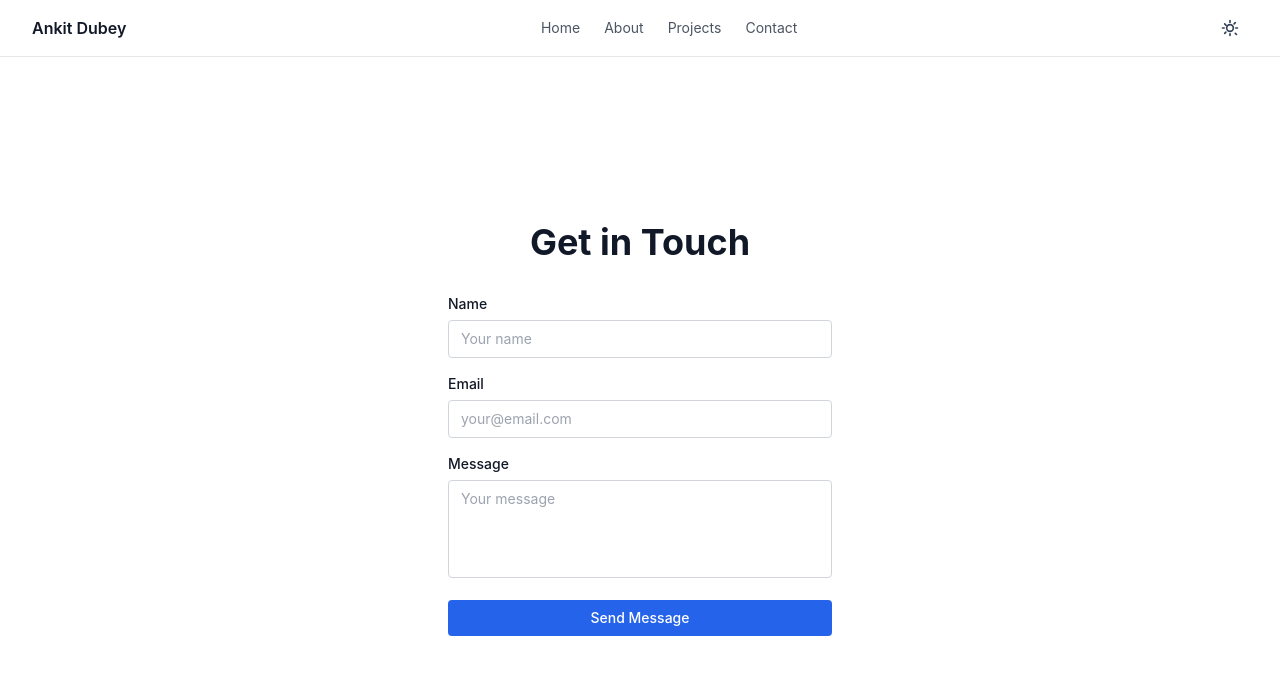
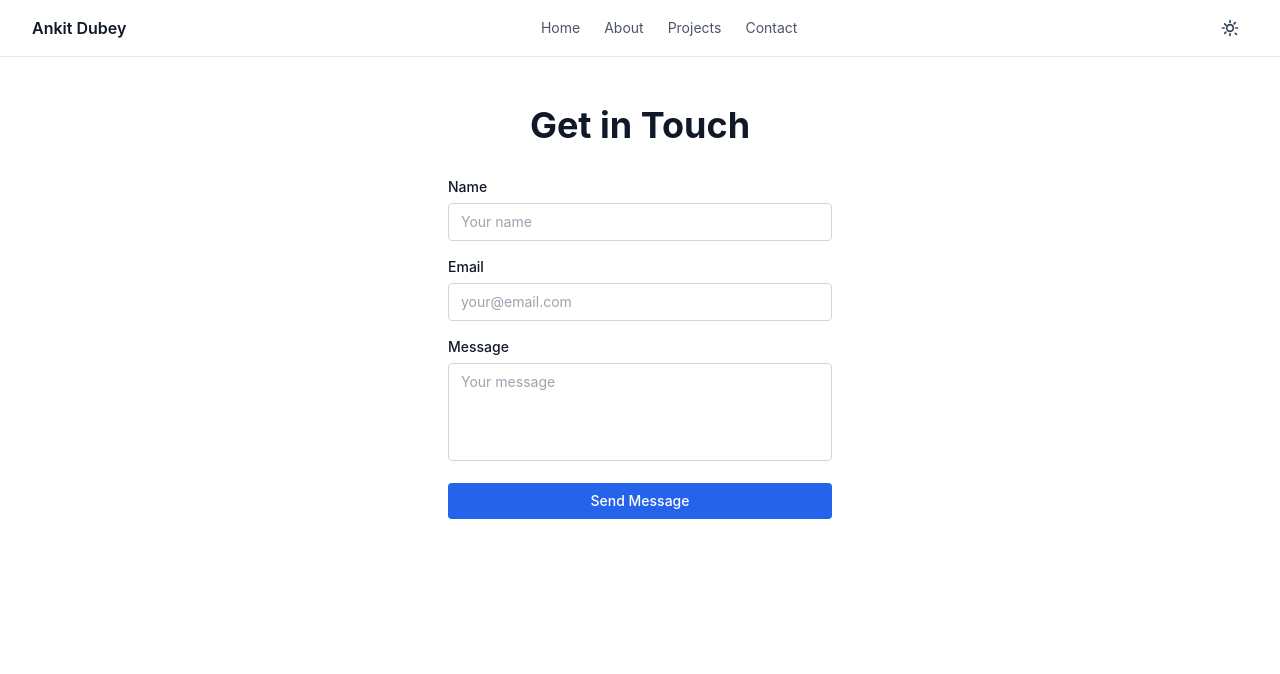
Before and after one commit to ankitdubey1902/ankitdubey, a React (Vite) app: page /#/contact in a window 1280 px wide. Shown: the top 674 px of the page. Built offline with nearby package versions, Linux system fonts and the light colour scheme.

Commit message:
Padding issue resolved

```diff
--- a/src/pages/Contact.jsx
+++ b/src/pages/Contact.jsx
@@ -1,8 +1,12 @@
 export default function Contact() {
   return (
-    <div className="min-h-[calc(100vh-56px)] flex flex-col sm:flex-row sm:items-center justify-center px-4 sm:px-6 py-8 md:py-12">
-      <div className="w-full max-w-sm">
-        <h1 className="text-3xl sm:text-4xl font-bold mb-8 text-center text-gray-900 dark:text-gray-100">Get in Touch</h1>
+    // Removed 'flex flex-col sm:flex-row sm:items-center justify-center' to align with Home padding layout
+    <div className="min-h-[calc(100vh-56px)] px-4 sm:px-6 py-8 md:py-12">
+      {/* Changed max-w-sm to mx-auto to center horizontally like the Home container */}
+      <div className="w-full max-w-sm mx-auto">
+        <h1 className="text-3xl sm:text-4xl font-bold mb-8 text-center text-gray-900 dark:text-gray-100">
+          Get in Touch
+        </h1>
 
         <form className="space-y-4">
           <div>
```
